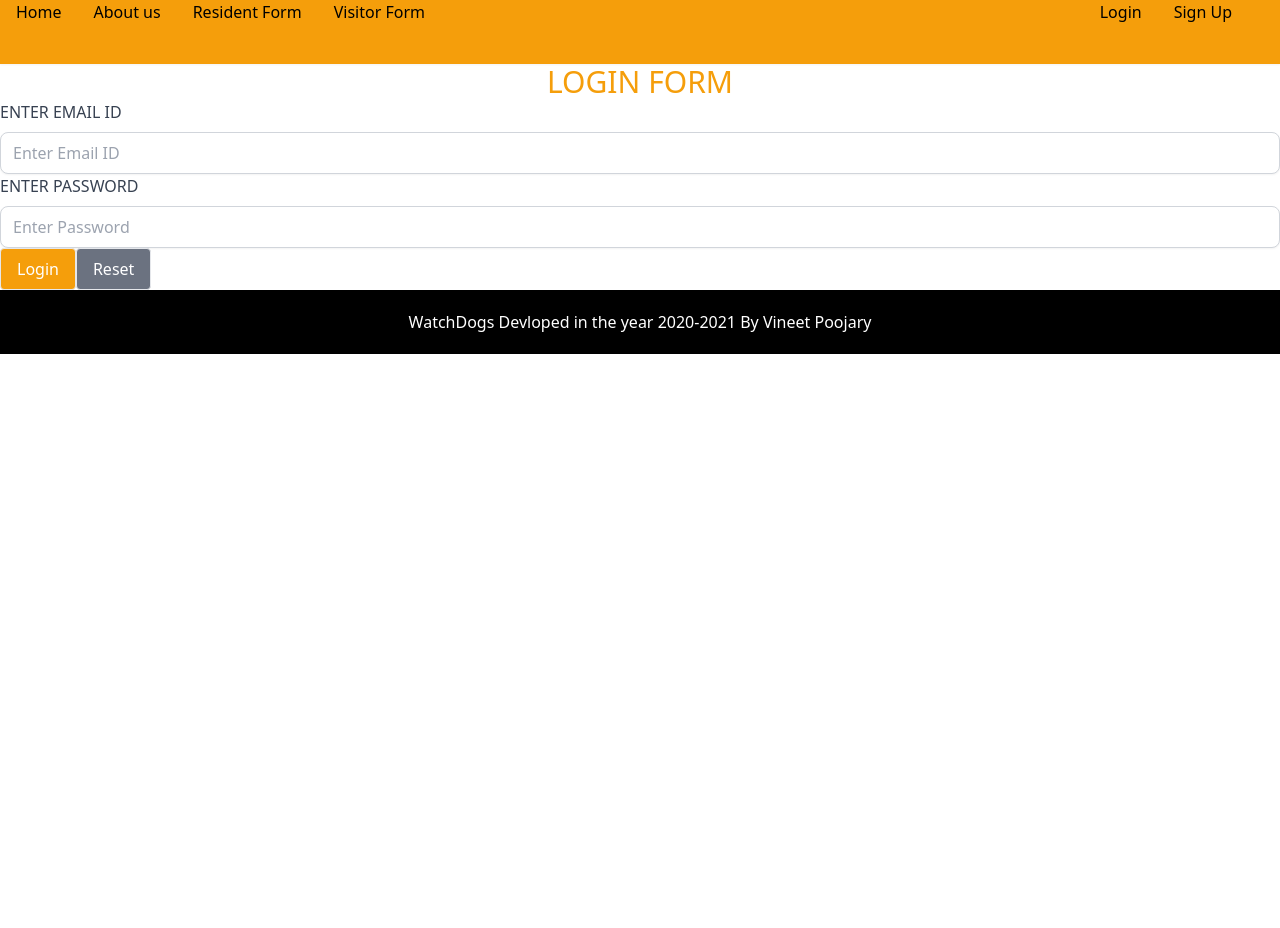
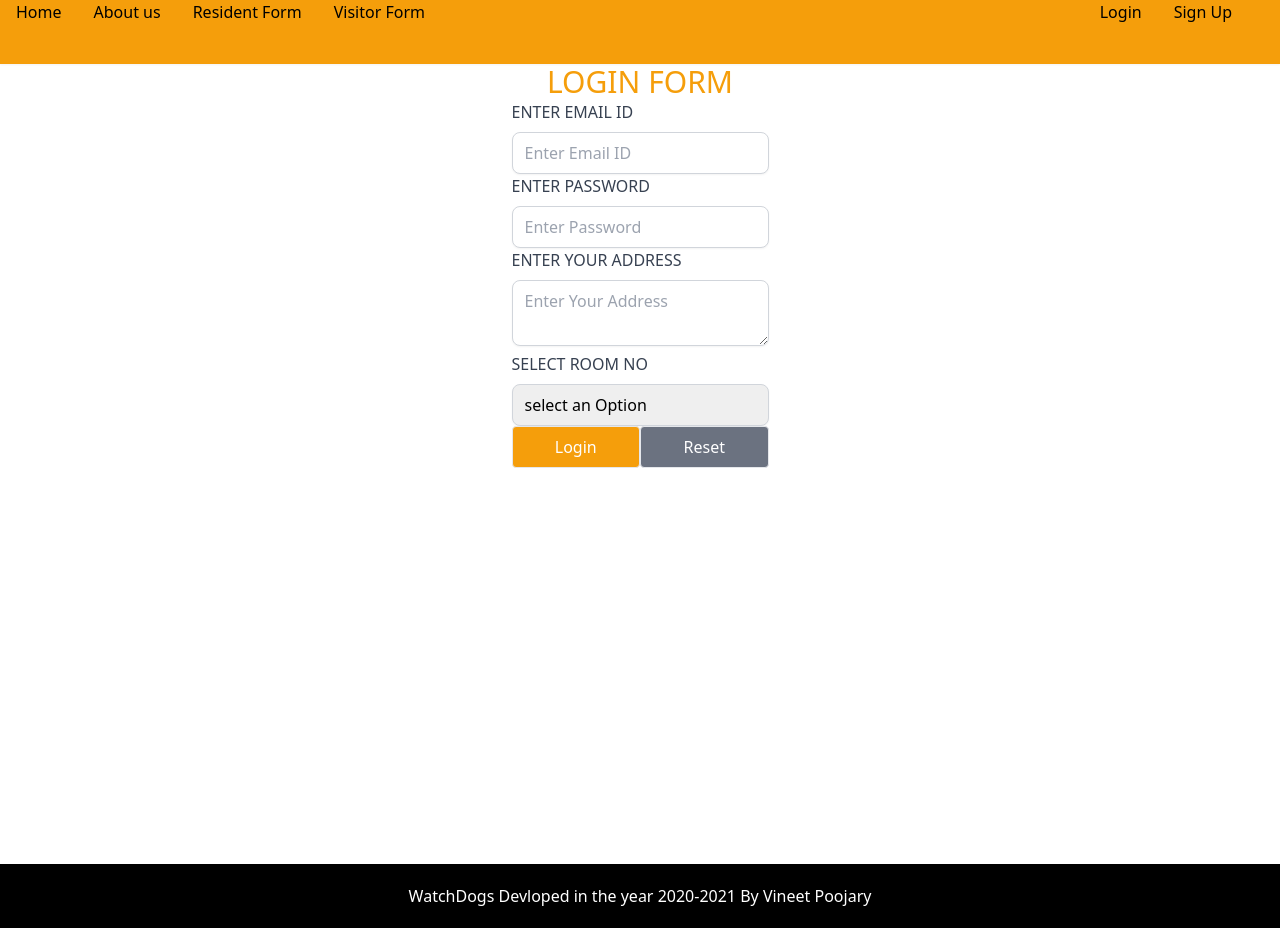
Before and after one commit to vinneeetpoojary/react-app-watchdog, a React (Create React App) app: page /temp in a window 1280 px wide. Before the commit the page ends 800 px from the top, so only its background shows below. Built offline with nearby package versions, Linux system fonts and the light colour scheme.

Commit message:
third commit

```diff
--- a/src/App.js
+++ b/src/App.js
@@ -13,6 +13,7 @@ import UserDetailsForm2 from './Pages/UserDeatilsForm2';
 import temp from './Pages/temp';
 import ResidentDetails from './Pages/ResidentDetails';
 import NavbarDropdown from './Components/Navbar/NavbarDropdown';
+
 function App() {
   const [isOpen,setIsOpen]=React.useState(false)
   const toggle=()=>(
@@ -37,10 +38,11 @@ function App() {
     <Route path="/contact" component={Contact}/>
     <Route path="/login"  component={Login}/>
     <Route path="/register"  component={UserSignup}/>
-    <Route path="/resform" component={ResidentDetails}/>
+    <Route path="/resform" exact component={ResidentDetails}/>
     <Route path="/visform" component={VisitorDetailForm}/>
     <Route path="/indexres" component={UserDetailsForm2}/>
     <Route path="/temp" component={temp}></Route>
+
    </Switch>
    <Footer/>
   </main>
--- a/src/Components/Form/Button.js
+++ b/src/Components/Form/Button.js
@@ -16,8 +16,11 @@ function Button(props) {
                     className="py-2 px-4 border rounded bg-gray-500 text-white focus:outline-none focus:ring-2 focus:ring-gray-300 hover:bg-gray-700 focus:ring-offset-2" {...rest}/>
             )
         default:
-            return null
+            return (
+                <button className="py-2 px-4 border rounded focus:outline-none focus:ring-2 focus:ring-gray-300 hover:bg-gray-500 focus:ring-offset-2" {...rest}/>
+            )
     }
+
 }
 
 export default Button
--- a/src/Components/Form/FormHeader.js
+++ b/src/Components/Form/FormHeader.js
@@ -5,7 +5,7 @@ function FormHeader(props) {
     console.log(h1);
     return (
         <div>
-              <h1 className="text-3xl font-medium text-yellow-500 uppercase flex justify-center"{...rest}></h1>
+              <h1 className="text-3xl font-medium text-yellow-500 uppercase flex justify-center"{...rest}>{}</h1>
         </div>
 
     )
--- a/src/Components/Form/FormikContainer.js
+++ b/src/Components/Form/FormikContainer.js
@@ -6,34 +6,55 @@ import FormHeader from './FormHeader';
 import Button from './Button';
 
 function FormikContainer() {
+    const dropdownOptions=[
+        {key:"select an Option", value:""},
+        {key:"101", value:"101"},
+        {key:"102", value:"102"},
+        {key:"103", value:"103"},
+        {key:"104", value:"104"},
+        {key:"105", value:"105"},
+    ]
+
+
     const initialValues={
         email:"",
         password:"",
-
+        address:"",
+        roomno:""
     }
     const validationSchema=Yup.object({
-        email:Yup.string().required("Email ID is required"),
+        email:Yup.string().required("Email ID is required").email("invalid Email id"),
         password:Yup.string().required("Password is required"),
+        address:Yup.string().required("Address Required"),
+        roomno:Yup.string().required("Reqired")
     })
     const onSubmit=values=>{console.log("form data",values)}
     return (
-        <Formik
+        <div className="h-screen">
+            <Formik
         initialValues={initialValues}
         validationSchema={validationSchema}
         onSubmit={onSubmit}
+
         >
             {
                 formik =>(
-                    <Form>
+                    <Form className="grid justify-center border-md">
                         <FormHeader>Login Form</FormHeader>
                         <FormikControl control="input" type="email" label="Enter Email ID" name="email" placeholder="Enter Email ID"/>
                         <FormikControl control="input" type="password" label="Enter Password " name="password" placeholder="Enter Password "/>
-                       <Button variant="primary" type="submit">Login</Button>
-                       <Button variant="secondary" type="reset">Reset</Button>
+                        <FormikControl control="textarea" label="Enter Your Address" name="textarea" placeholder="Enter Your Address "/>
+                        <FormikControl control="select" name="room" label="select room no " options={dropdownOptions}/>
+                        <div className="grid grid-cols-2">
+                        <Button variant="primary" type="submit">Login</Button>
+                         <Button variant="secondary" type="reset">Reset</Button>
+                        </div>
                     </Form>
                 )
             }
         </Formik>
+        </div>
+
     )
 }
 
--- a/src/Components/Form/FormikControl.js
+++ b/src/Components/Form/FormikControl.js
@@ -1,11 +1,17 @@
 import React from 'react'
 import Input from './Input';
+import Select from './Select';
+import Textarea from './Textarea';
 
 function FormikControl(props) {
    const {control,...rest}=props
    switch (control) {
        case "input":
            return <Input {...rest}/>
+        case "textarea":
+            return <Textarea {...rest}/>
+        case "select":
+            return <Select {...rest}/>
        default:
            return null
    }
--- a/src/Components/Form/Input.js
+++ b/src/Components/Form/Input.js
@@ -3,7 +3,7 @@ import {Field,ErrorMessage}from "formik";
 function Input(props) {
     const {label,name,...rest}=props;
     return (
-        <div>
+        <div >
             <label htmlFor={name} className="block text-base font-medium text-gray-700 uppercase mb-2" >{label}</label>
             <Field id={name} name={name} {...rest} className="w-full border border-gray-300 px-3 py-2 rounded-lg shadow-sm focus:outline-none focus:border-gray-300 focus:ring-2 focus:ring-gray-300"/>
             <ErrorMessage name={name}>
@@ -15,4 +15,4 @@ function Input(props) {
     )
 }
 
-export default Input
+export default Input;
--- /dev/null
+++ b/src/Components/Form/Select.js
@@ -0,0 +1,29 @@
+import React from 'react'
+import {Field,ErrorMessage} from "formik";
+function Select(props) {
+    const {label,name,options,...rest}=props;
+    return (
+        <div>
+           <label htmlFor={name} className="block text-base font-medium text-gray-700 uppercase mb-2">{label}</label>
+           <Field as="select" id={name} name={name}{...rest}
+            className="appearance-none w-full border border-gray-300 px-3 py-2 rounded-lg shadow-sm focus:outline-none focus:border-gray-300 focus:ring-2 focus:ring-gray-300">
+               {
+                   options.map(option =>{
+                       return(
+                           <option key={option.value} value={option.value}>
+                               {option.key}
+                           </option>
+                       )
+                   })
+               }
+           </Field>
+           <ErrorMessage name={name}>
+            {
+              errorMsg=><div className="text-red-500">{errorMsg}</div>
+            }
+            </ErrorMessage>
+        </div>
+    )
+}
+
+export default Select
--- /dev/null
+++ b/src/Components/Form/Textarea.js
@@ -0,0 +1,18 @@
+import React from 'react'
+import {Field,ErrorMessage} from "formik";
+function Textarea(props) {
+    const {label,name,...rest}=props;
+    return (
+        <div>
+            <label htmlFor={name} className="block text-base font-medium text-gray-700 uppercase mb-2">{label}</label>
+            <Field as="textarea" id={name} name={name} {...rest} className="w-full border border-gray-300 px-3 py-2 rounded-lg shadow-sm focus:outline-none focus:border-gray-300 focus:ring-2 focus:ring-gray-300"/>
+            <ErrorMessage name={name}>
+            {
+              errorMsg=><div className="text-red-500">{errorMsg}</div>
+            }
+            </ErrorMessage>
+        </div>
+    )
+}
+
+export default Textarea;
```
Also changed, not shown: src/Components/Table/MOCK_DATA.json (renamed from src/Components/MOCK_DATA.json).
